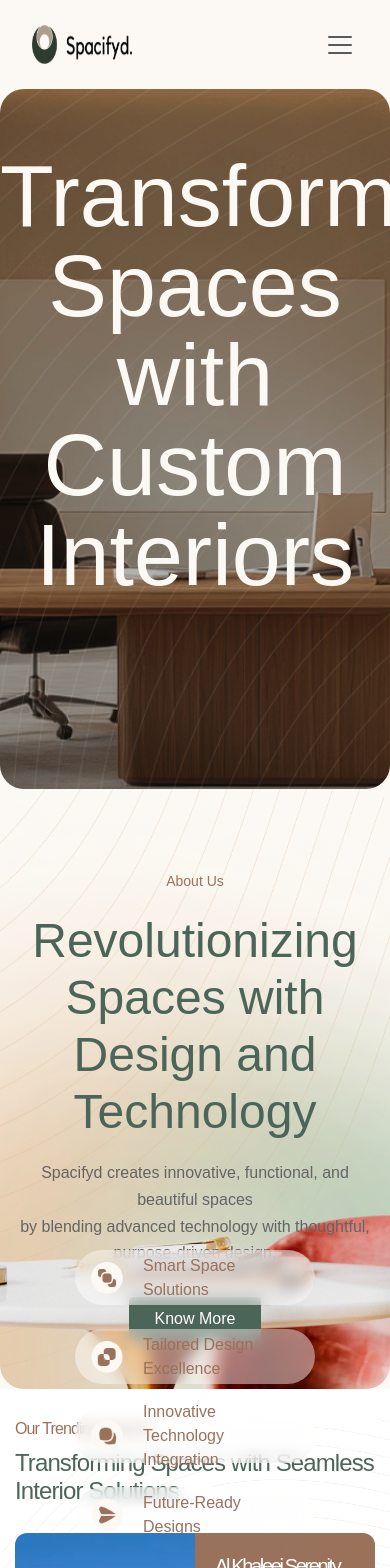
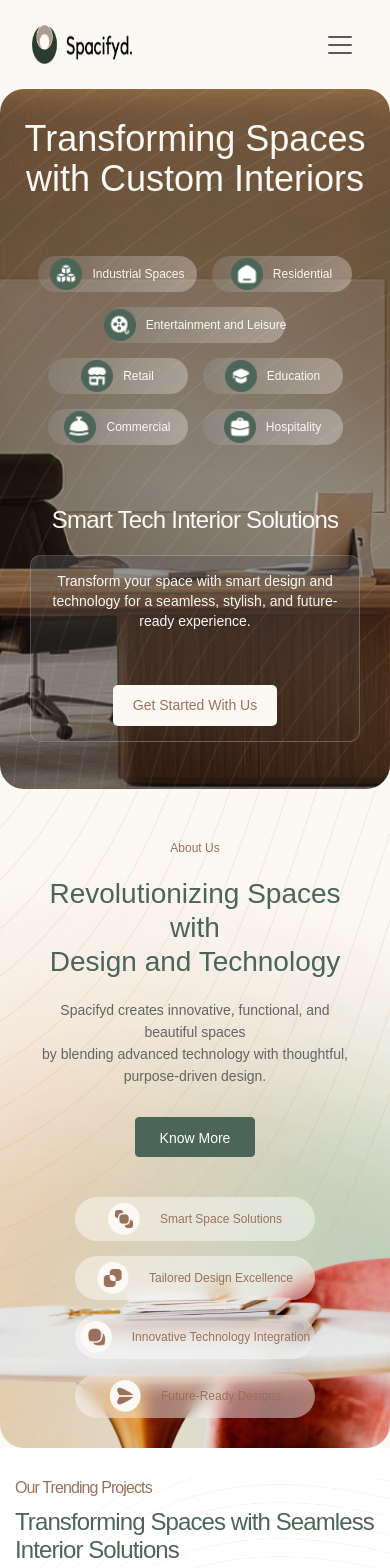
Before and after one commit to shirdivinayak/SPACEFYD_Frontend, a React (Create React App) app: page / in a window 390 px wide. Shown: the top 1568 px of the page. Built offline with nearby package versions, Linux system fonts and the light colour scheme.

Commit message:
added navigation

```diff
--- /dev/null
+++ b/src/fonts.css
@@ -0,0 +1,21 @@
+/* fonts.css */
+@import url('https://fonts.googleapis.com/css2?family=Kollektif&family=Poppins:wght@400;500&family=Raleway:wght@500&display=swap');
+
+.font-kollektif {
+  font-family: 'Kollektif', sans-serif;
+  font-weight: 400;
+}
+
+.font-poppins {
+  font-family: 'Poppins', sans-serif;
+}
+
+.font-poppins-medium {
+  font-family: 'Poppins', sans-serif;
+  font-weight: 500;
+}
+
+.font-raleway {
+  font-family: 'Raleway', sans-serif;
+  font-weight: 500;
+}
--- a/src/website/components/Home/HeroSection/HeroSection.css
+++ b/src/website/components/Home/HeroSection/HeroSection.css
@@ -1,536 +1,314 @@
-/* ===== BASE RESETS ===== */
-button {
-  all: unset;
+/* Floating Button */
+.floating-btn {
+  background: linear-gradient(90deg, rgba(153, 153, 153, 0.3) 0%, rgba(255, 255, 255, 0.3) 100%);
+  color: #FCF9F5;
+  padding: 10px 20px;
+  font-family: "Raleway", sans-serif;
+  font-size: 16px;
+  border-radius: 24px;
   cursor: pointer;
-  box-sizing: border-box;
-}
-
-/* ===== FLOATING BUTTON STYLES ===== */
-.floating-btn {
-  /* Layout */
+  transition: all 0.3s ease;
+  height: 44px;
   display: inline-flex;
   align-items: center;
   justify-content: center;
-  height: 44px;
-  padding: 10px 20px;
   white-space: nowrap;
-
-  /* Visual */
-  background: linear-gradient(90deg,
-    rgba(153, 153, 153, 0.3) 0%,
-    rgba(255, 255, 255, 0.3) 100%);
-  color: #FCF9F5;
-  border-radius: 24px;
+  text-align: center;
+  word-wrap: break-word;
   border: none;
-
-  /* Typography */
-  font-family: "Raleway", sans-serif;
-  font-size: 16px;
-  font-weight: 500;
-  text-align: center;
-
-  /* Interaction */
-  transition: all 0.3s cubic-bezier(0.25, 0.8, 0.25, 1);
-  position: relative;
-  z-index: 10;
-  overflow: hidden;
-}
-
-.floating-btn-icon {
-  width: 32px;
-  height: 32px;
-  margin-right: 10px;
-  object-fit: contain;
-  transition: transform 0.3s ease;
 }
 
 .floating-btn:hover {
-  background: linear-gradient(90deg,
-    rgba(255, 255, 255, 0.9) 0%,
-    rgba(255, 255, 255, 1) 100%) !important;
-  color: #4C6559 !important;
-  box-shadow: 0 4px 20px rgba(0, 0, 0, 0.15);
+  background: linear-gradient(90deg, rgba(255,255,255,0.9) 0%, rgba(255,255,255,1) 100%);
+  color: #4C6559;
+  box-shadow: 0 4px 12px rgba(0,0,0,0.15);
   transform: translateY(-2px);
 }
 
-.floating-btn:hover .floating-btn-icon {
-  transform: scale(1.1);
+/* Proper Button */
+.proper-btn {
+  background: #FCF9F5;
+  border: none;
+  color: #9A715B;
+  padding: 15px 30px;
+  font-family: "Raleway", sans-serif;
+  font-size: 18px;
+  border-radius: 5px;
+  cursor: pointer;
+  transition: all 0.3s ease;
 }
 
-/* ===== PROPER BUTTON STYLES ===== */
-.proper-btn {
-  /* Layout */
+.proper-btn:hover {
+  background: #4C6559;
+  color: #FCF9F5;
+  box-shadow: 0 4px 12px rgba(0,0,0,0.2);
+  transform: translateY(-2px);
+}
+
+/* Lamp Floating Button */
+.lamp-floating-btn {
+  height: 55.15px;
+  border-radius: 68.65px;
+  padding: 7px 20px;
+  background: #FFFFFF73;
+  backdrop-filter: blur(7.3px);
+  border: none;
   display: inline-flex;
   align-items: center;
   justify-content: center;
-  padding: 15px 30px;
-
-  /* Visual */
-  background: #FCF9F5;
-  color: #9A715B;
-  border-radius: 5px;
-  border: none;
-
-  /* Typography */
-  font-family: "Raleway", sans-serif;
-  font-size: 18px;
-  font-weight: 600;
-
-  /* Interaction */
-  transition: all 0.3s ease;
-  position: relative;
-}
-
-.proper-btn:hover {
-  background: #4C6559 !important;
-  color: #FCF9F5 !important;
-  box-shadow: 0 4px 20px rgba(0, 0, 0, 0.2);
-  transform: translateY(-2px);
-}
-
-/* ===== LAMP BUTTON STYLES ===== */
-.lamp-btn {
-  /* Layout */
-  display: inline-flex;
-  align-items: center;
-  justify-content: center;
-  width: 132px;
-  height: 44px;
-  padding: 12px 16px;
-
-  /* Visual */
-  background: #4C6559;
-  color: white;
-  border-radius: 4px;
-  border: 2px solid #4C6559;
-
-  /* Typography */
   font-family: "Poppins", sans-serif;
   font-size: 16px;
   font-weight: 500;
+  color: #9A715B;
+  cursor: pointer;
+  transition: all 0.3s ease;
+  white-space: nowrap;
+  min-width: fit-content;
+  max-width: 100%;
+}
 
-  /* Interaction */
+.lamp-floating-btn:hover {
+  background: #FFFFFF;
+  color: #4C6559;
+  box-shadow: 0 4px 12px rgba(0,0,0,0.15);
+  transform: translateY(-2px);
+  backdrop-filter: blur(0px);
+}
+
+/* Lamp Button */
+.lamp-btn {
+  width: 132px;
+  height: 44px;
+  border-radius: 4px;
+  padding: 12px 16px;
+  font-family: "Poppins", sans-serif;
+  font-size: 16px;
+  font-weight: 500;
+  color: white;
+  background-color: #4C6559;
+  border: 2px solid #4C6559;
+  cursor: pointer;
   transition: all 0.3s ease;
 }
 
 .lamp-btn:hover {
-  background: #3A5045 !important;
-  border-color: #3A5045 !important;
-  box-shadow: 0 4px 12px rgba(0, 0, 0, 0.15);
+  background-color: #3A5045;
+  border-color: #3A5045;
+  box-shadow: 0 4px 12px rgba(0,0,0,0.15);
   transform: translateY(-2px);
 }
 
-/* ===== LAMP FLOATING BUTTON STYLES ===== */
-.lamp-floating-btn {
-  /* Layout */
-  display: inline-flex;
-  align-items: center;
-  justify-content: center;
-  height: 55.15px;
-  padding: 7px 20px;
-  min-width: 200px;
-
-  /* Visual */
-  background: rgba(255, 255, 255, 0.45);
-  backdrop-filter: blur(7.3px);
-  border-radius: 68.65px;
-  border: none;
-
-  /* Typography */
-  font-family: "Poppins", sans-serif;
-  font-size: 16px;
-  font-weight: 500;
-  color: #9A715B;
-
-  /* Interaction */
-  transition: all 0.3s ease;
-}
-
-.lamp-floating-btn:hover {
-  background: rgba(255, 255, 255, 1) !important;
-  color: #4C6559 !important;
-  box-shadow: 0 4px 20px rgba(0, 0, 0, 0.15);
-  transform: translateY(-2px);
-  backdrop-filter: blur(0px);
-}
-
-/* ===== HERO SECTION STRUCTURE ===== */
-.hero-section {
-  background-image: url('../../../Assets/Home/homebanner.png');
-  background-size: cover;
-  background-position: center;
-  padding: 50px;
-  border-radius: 24px;
-  width: 1360px;
-  height: 672px;
-  position: relative;
-  margin: 20px auto;
-  max-width: 100%;
-}
-
-.hero-heading {
-  width: 1086px;
-  max-width: 100%;
-  height: 180px;
-  position: absolute;
-  top: 62px;
-  left: 50%;
-  transform: translateX(-50%);
-  text-align: center;
-}
-
-.hero-heading h1 {
-  font-family: "Kollektif", sans-serif;
-  font-weight: 400;
-  font-size: 88px;
-  line-height: 89.69px;
-  color: #FCF9F5;
-  margin: 0;
-}
-
-.hero-content {
-  position: absolute;
-  top: 300px;
-  left: 50%;
-  transform: translateX(-50%);
-  width: 1086px;
-  max-width: 100%;
-  text-align: center;
-}
-
-/* Button Layouts */
-.top-buttons {
-  display: flex;
-  justify-content: center;
-  gap: 100px;
-  margin-bottom: 35px;
-}
-
-.main-content {
-  display: flex;
-  justify-content: space-between;
-  align-items: center;
-  width: 100%;
-}
-
-.left-buttons, .right-buttons {
-  display: flex;
-  flex-direction: column;
-  gap: 80px;
-}
-
-.center-content {
-  display: flex;
-  flex-direction: column;
-  align-items: center;
-  gap: 20px;
-}
-
-.content-box {
-  width: 729px;
-  max-width: 100%;
-  height: 211px;
-  border-radius: 10px;
-  border: 0.5px solid rgba(255, 255, 255, 0.2);
-  background: linear-gradient(
-    179.71deg,
-    rgba(90, 90, 90, 0.4) 0.25%,
-    rgba(90, 90, 90, 0) 108.54%
-  );
-  display: flex;
-  flex-direction: column;
-  align-items: center;
-  justify-content: center;
-  padding: 20px;
-}
-
-.content-box p {
-  font-family: "Poppins", sans-serif;
-  font-weight: 400;
-  font-size: 18px;
-  line-height: 27px;
-  color: #FCF9F5;
-  text-align: center;
-  margin: 0 0 24px 0;
-}
-
-/* ===== LAMP SECTION STYLES ===== */
-.lamp-section {
-  background-image: url('../../../Assets/Home/lamp.png');
-  background-size: cover;
-  background-position: center;
-  padding: 50px;
-  border-radius: 24px;
-  width: 100%;
-  height: auto;
-  aspect-ratio: 16/9;
-  position: relative;
-  margin: 20px auto;
-}
-
-.lamp-content {
-  position: absolute;
-  top: 62px;
-  left: 50%;
-  transform: translateX(-50%);
-  text-align: center;
-  width: 100%;
-  max-width: 800px;
-}
-
-.lamp-content h2 {
-  font-family: "Kollektif", sans-serif;
-  font-weight: 400;
-  font-size: 14px;
-  line-height: 21px;
-  color: #9A715B;
-  margin-bottom: 20px;
-}
-
-.lamp-content h1 {
-  font-family: "Kollektif", sans-serif;
-  font-weight: 400;
-  font-size: 48px;
-  line-height: 57px;
-  color: #4C6559;
-  margin-bottom: 20px;
-}
-
-.lamp-content p {
-  font-family: "Poppins", sans-serif;
-  font-weight: 400;
-  font-size: 16px;
-  line-height: 26.8px;
-  color: #646464;
-  margin-bottom: 30px;
-}
-
-.lamp-buttons {
-  position: absolute;
-  top: 441px;
-  left: 50%;
-  transform: translateX(-50%);
-  display: flex;
-  gap: 24px;
-  justify-content: center;
-  width: 100%;
-  max-width: 1240px;
-  padding: 0 20px;
-}
-
-/* ===== RESPONSIVE STYLES ===== */
-@media (max-width: 1200px) {
-  .hero-heading h1 {
-    font-size: 72px;
-    line-height: 74px;
-  }
-
-  .top-buttons {
-    gap: 60px;
-  }
-}
-
+/* Responsive Styles */
 @media (max-width: 991px) {
+  /* Hero Section */
   .hero-section {
-    padding: 30px;
-    height: auto;
-    min-height: 800px;
+    padding: 30px !important;
+    height: auto !important;
+    min-height: 800px !important;
   }
 
   .hero-heading {
-    height: auto;
-    top: 30px;
+    height: auto !important;
+    top: 30px !important;
   }
 
   .hero-heading h1 {
-    font-size: 48px;
-    line-height: 50px;
+    font-size: 48px !important;
+    line-height: 50px !important;
   }
 
   .hero-content {
-    position: relative;
-    top: auto;
-    left: auto;
-    transform: none;
-    padding: 0 10px;
-    margin-top: 150px;
+    position: relative !important;
+    top: auto !important;
+    left: auto !important;
+    transform: none !important;
+    padding: 0 10px !important;
+    margin-top: 150px !important;
   }
 
   .large-screen-layout {
-    display: none;
+    display: none !important;
   }
 
   .small-screen-layout {
-    display: flex;
-    flex-direction: column;
-    gap: 30px;
+    display: flex !important;
   }
 
   .small-screen-buttons {
-    display: flex;
-    flex-wrap: wrap;
-    justify-content: center;
-    gap: 20px;
-    margin-bottom: 30px;
+    gap: 20px !important;
+    margin-bottom: 30px !important;
+    flex-wrap: wrap !important;
+    justify-content: center !important;
   }
 
   .floating-btn {
-    height: 40px;
-    font-size: 14px;
-    padding: 8px 15px;
-    min-width: 180px;
-    max-width: 220px;
+    height: 40px !important;
+    font-size: 14px !important;
+    padding: 8px 15px !important;
+    min-width: 180px !important;
+    max-width: 220px !important;
+  }
+
+  .floating-btn:hover {
+    transform: translateY(-1px);
   }
 
   .small-screen-center-content h2 {
-    font-size: 28px;
-    line-height: 36px;
+    font-size: 28px !important;
+    line-height: 36px !important;
   }
 
-  .content-box {
-    height: auto;
-    padding: 15px;
+  .small-screen-center-content div {
+    padding: 15px !important;
+    height: auto !important;
   }
 
-  .content-box p {
-    font-size: 16px;
-    line-height: 24px;
+  .small-screen-center-content p {
+    font-size: 16px !important;
+    line-height: 24px !important;
   }
 
   .proper-btn {
-    padding: 12px 25px;
-    font-size: 16px;
+    padding: 12px 25px !important;
+    font-size: 16px !important;
   }
 
   /* Lamp Section */
   .lamp-section {
-    padding: 30px;
-    min-height: 700px;
-    aspect-ratio: unset;
+    padding: 30px !important;
+    height: auto !important;
+    min-height: 700px !important;
+    aspect-ratio: unset !important;
   }
 
   .lamp-content {
-    position: relative;
-    top: auto;
-    left: auto;
-    transform: none;
-    padding: 0 10px;
-    margin-top: 20px;
+    position: relative !important;
+    top: auto !important;
+    left: auto !important;
+    transform: none !important;
+    padding: 0 10px !important;
+    margin-top: 20px !important;
   }
 
   .lamp-content h2 {
-    font-size: 12px;
-    line-height: 18px;
+    font-size: 12px !important;
+    line-height: 18px !important;
   }
 
   .lamp-content h1 {
-    font-size: 36px;
-    line-height: 42px;
+    font-size: 36px !important;
+    line-height: 42px !important;
   }
 
   .lamp-content p {
-    font-size: 14px;
-    line-height: 22px;
+    font-size: 14px !important;
+    line-height: 22px !important;
   }
 
   .lamp-btn {
-    width: 120px;
-    height: 40px;
-    font-size: 14px;
-    padding: 10px 14px;
-    margin-bottom: 20px;
+    width: 120px !important;
+    height: 40px !important;
+    font-size: 14px !important;
+    padding: 10px 14px !important;
+    margin-bottom: 20px !important;
   }
 
   .lamp-buttons {
-    position: relative;
-    top: auto;
-    left: auto;
-    transform: none;
-    flex-direction: column;
-    gap: 15px;
-    padding: 0 10px;
-    margin-top: 20px;
-    align-items: center;
+    position: relative !important;
+    top: auto !important;
+    left: auto !important;
+    transform: none !important;
+    flex-direction: column !important;
+    gap: 15px !important;
+    padding: 0 10px !important;
+    margin-top: 20px !important;
+    align-items: center !important;
+    max-width: 100% !important;
   }
 
   .lamp-floating-btn {
-    height: 48px;
-    font-size: 14px;
-    padding: 6px 16px;
-    min-width: 250px;
-    max-width: 300px;
+    height: 48px !important;
+    font-size: 14px !important;
+    padding: 6px 16px !important;
+    min-width: 250px !important;
+    max-width: 300px !important;
+  }
+
+  .lamp-floating-btn:hover {
+    transform: translateY(-1px);
   }
 }
 
 @media (max-width: 767px) {
+  /* Hero Section */
   .hero-section {
-    padding: 20px;
-    min-height: 700px;
+    padding: 20px !important;
+    min-height: 700px !important;
   }
 
   .hero-heading h1 {
-    font-size: 36px;
-    line-height: 40px;
+    font-size: 36px !important;
+    line-height: 40px !important;
   }
 
   .hero-content {
-    margin-top: 120px;
+    margin-top: 120px !important;
   }
 
   .small-screen-buttons {
-    gap: 15px;
+    gap: 15px !important;
   }
 
   .floating-btn {
-    height: 36px;
-    font-size: 12px;
-    padding: 6px 12px;
-    min-width: 160px;
-    max-width: 200px;
+    height: 36px !important;
+    font-size: 12px !important;
+    padding: 6px 12px !important;
+    min-width: 160px !important;
+    max-width: 200px !important;
   }
 
   .small-screen-center-content h2 {
-    font-size: 24px;
-    line-height: 30px;
+    font-size: 24px !important;
+    line-height: 30px !important;
   }
 
-  .content-box p {
-    font-size: 14px;
-    line-height: 20px;
+  .small-screen-center-content p {
+    font-size: 14px !important;
+    line-height: 20px !important;
   }
 
   .proper-btn {
-    padding: 10px 20px;
-    font-size: 14px;
+    padding: 10px 20px !important;
+    font-size: 14px !important;
   }
 
   /* Lamp Section */
   .lamp-section {
-    min-height: 600px;
+    min-height: 600px !important;
   }
 
   .lamp-content h1 {
-    font-size: 28px;
-    line-height: 34px;
+    font-size: 28px !important;
+    line-height: 34px !important;
   }
 
   .lamp-floating-btn {
-    height: 44px;
-    font-size: 12px;
-    padding: 6px 12px;
-    min-width: 220px;
-    max-width: 270px;
+    height: 44px !important;
+    font-size: 12px !important;
+    padding: 6px 12px !important;
+    min-width: 220px !important;
+    max-width: 270px !important;
   }
 }
 
 @media (max-width: 576px) {
   .floating-btn {
-    min-width: 140px;
-    max-width: 180px;
+    min-width: 140px !important;
+    max-width: 180px !important;
   }
 
   .lamp-floating-btn {
-    min-width: 200px;
-    max-width: 240px;
+    min-width: 200px !important;
+    max-width: 240px !important;
   }
 }
```
Also changed, not shown: src/website/components/Home/Navbar/HomeNavbar.jsx (+57 -43 lines).
